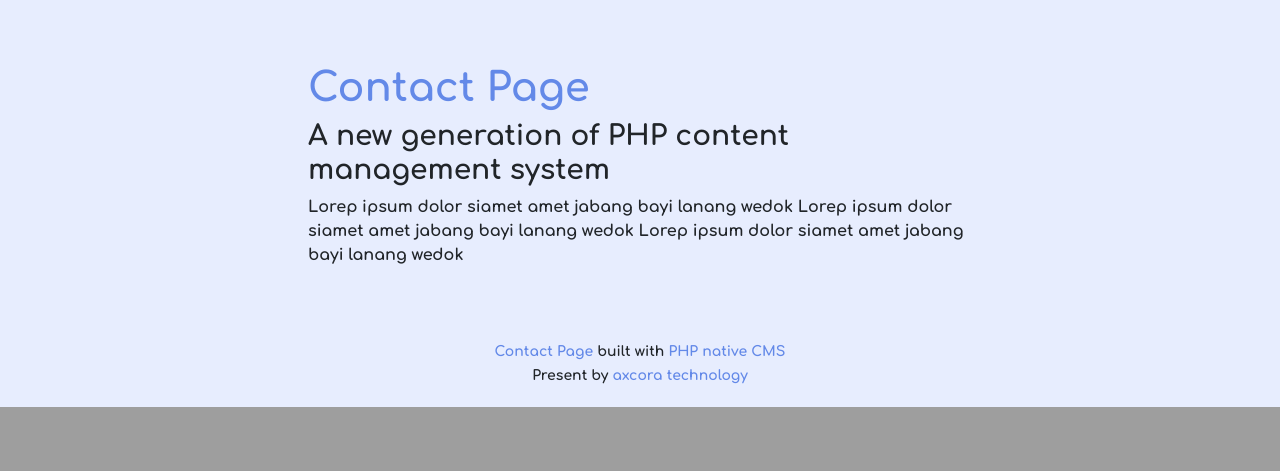
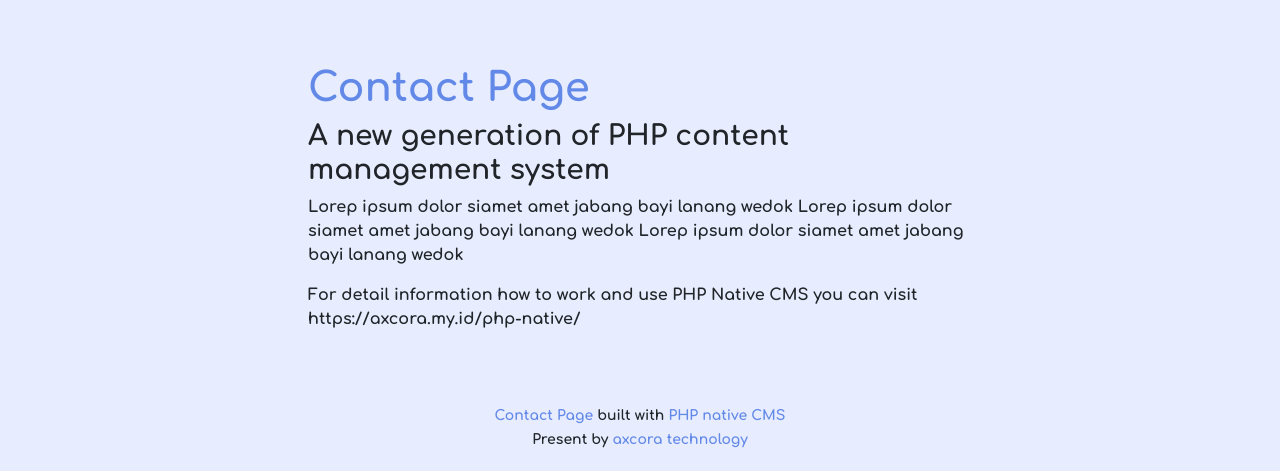
Before and after one commit to mesinkasir/php-native-cms, a PHP site: page /contact.php in a window 1280 px wide. Shown: the part 960-1431 px from the top of the page. Before the commit the page ends 1367 px from the top, so only its background shows below. Run offline with PHP 8.4, Linux system fonts and the light colour scheme.

Commit message:
Update contact.php

```diff
--- a/content/contact.php
+++ b/content/contact.php
@@ -17,7 +17,7 @@ $content="
         Lorep ipsum dolor siamet amet jabang bayi lanang wedok
         ";
 $content1="
-
+       For detail information how to work and use PHP Native CMS you can visit https://axcora.my.id/php-native/
         ";
 $content2="
 
```
